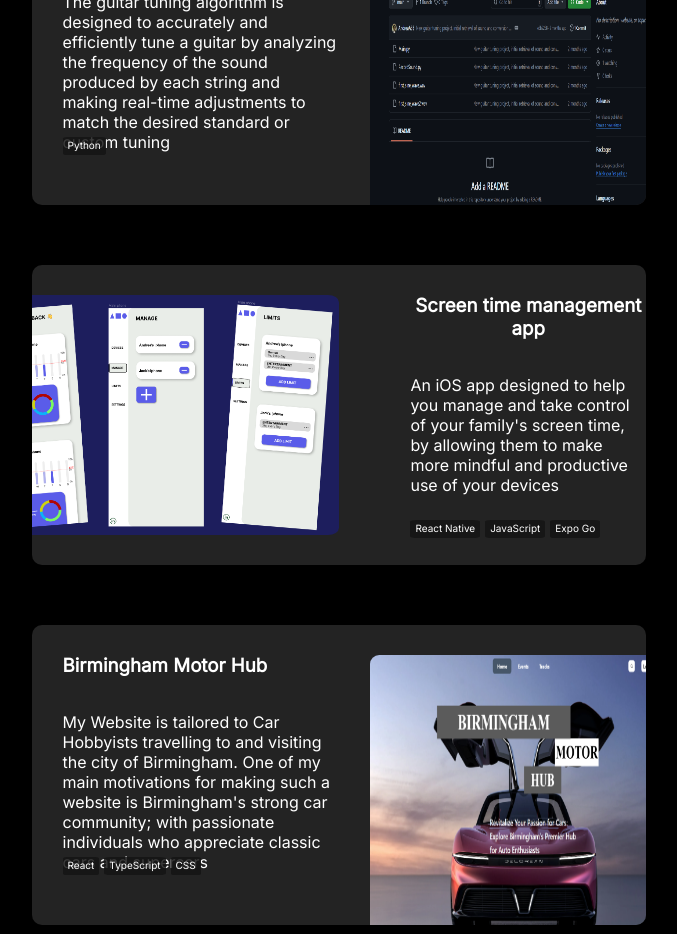
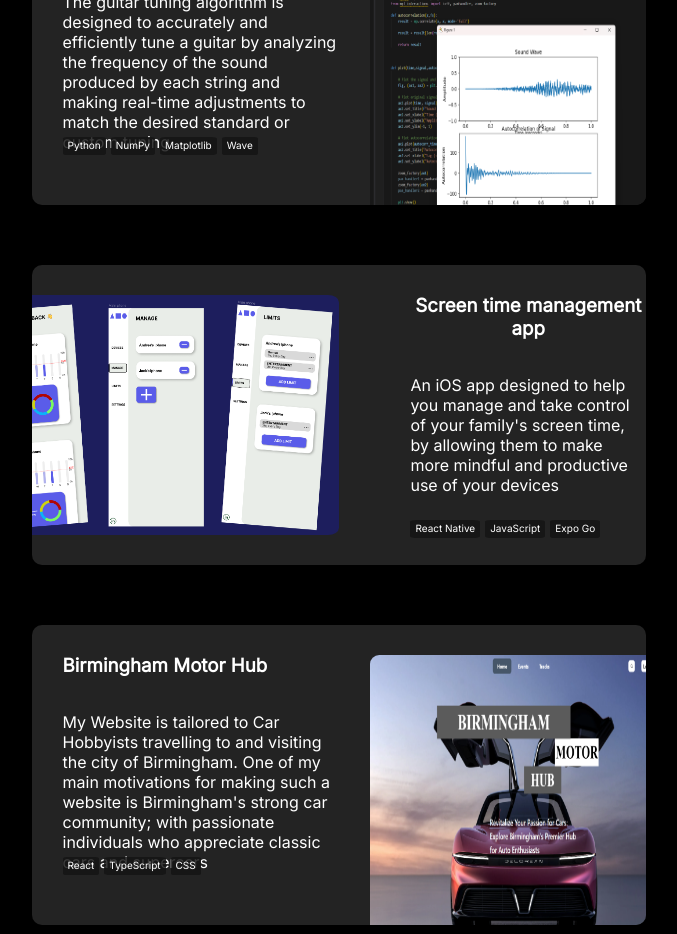
Before and after one commit to AndreaA33/Portfolio, a React (Create React App) app: page / in a window 1280 px wide. Shown: the part 1800-2734 px from the top of the page, without its empty margins (301-978 px from the left). Built offline with nearby package versions, Linux system fonts and the light colour scheme.

Commit message:
Changed made to guitar project

```diff
--- a/src/page components/projects/ProjectsComp.js
+++ b/src/page components/projects/ProjectsComp.js
@@ -50,6 +50,9 @@ function ProjectsComp() {
             <p>The guitar tuning algorithm is designed to accurately and efficiently tune a guitar by analyzing the frequency of the sound produced by each string and making real-time adjustments to match the desired standard or custom tuning</p>
             <div className='project-language'>
               <p>Python</p>
+              <p>NumPy</p>
+              <p>Matplotlib</p>
+              <p>Wave</p>
             </div>
           </div>
           <img className="imgright" src={project2img} alt='projectimage'/>
```
Also changed, not shown: src/assets/guitartunerimg.png, 1 other file (tests, documents, lock files or other folders).
